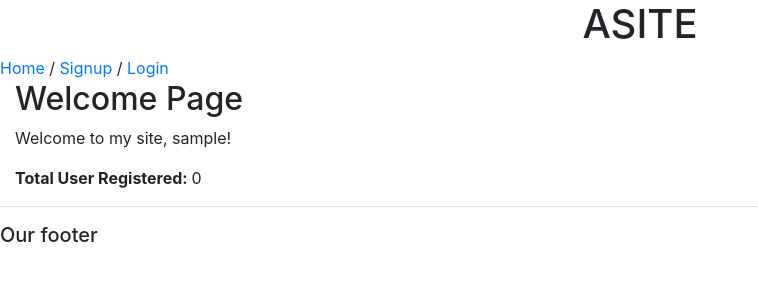
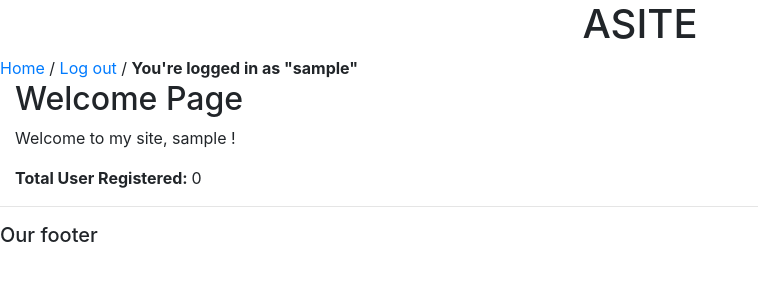
Before and after one commit to silverab/AuthApp, a Django app: page / in a window 1280 px wide. Shown: the top 300 px of the page, without its empty margins (0-758 px from the left). Run offline with Django 4.2, Linux system fonts and the light colour scheme; the visitor is signed in with stand-in values (Sample User, id 1); data comes from the database, SQL or seed files in the repository; some libraries are stand-ins or nearby versions.

Commit message:
Logout
& some finishing things

```diff
--- a/AuthApp/settings.py
+++ b/AuthApp/settings.py
@@ -127,3 +127,4 @@
 
 
 LOGIN_REDIRECT_URL = 'home'
+LOGOUT_REDIRECT_URL = 'home'
--- a/templates/base.html
+++ b/templates/base.html
@@ -12,8 +12,16 @@
 <body>
   <h1 class="text-center">ASITE</h1>
     <a href="{% url 'home' %}">Home</a> /
+    {% if user.is_authenticated %}
+    <a href="{% url 'logout' %}">Log out</a> /
+      <strong>You're logged in as "{{ user.username }}"</strong>
+    {% else %}
+    <a href="{% url 'login' %}">Login</a> /
     <a href="{% url 'signup' %}">Signup</a> /
-    <a href="{% url 'login' %}">Login</a>
+    {% endif %}
+
+
+
 
   <div class="container-fluid">
   {% block content %}
--- a/templates/home.html
+++ b/templates/home.html
@@ -1,7 +1,16 @@
 {% extends 'base.html' %}
 
 {% block content %}
+
 	<h2>Welcome Page</h2>
-	<p>Welcome to my site, {{ user.username }}!</p>
+
+	<p>Welcome to my site,
+
+	{% if user.is_authenticated %}
+		{{ user.username }}
+	{% else %}
+		visitor
+	{% endif %}!</p>
+
 	<strong>Total User Registered: </strong> {{count}}
 {% endblock content %}
```
